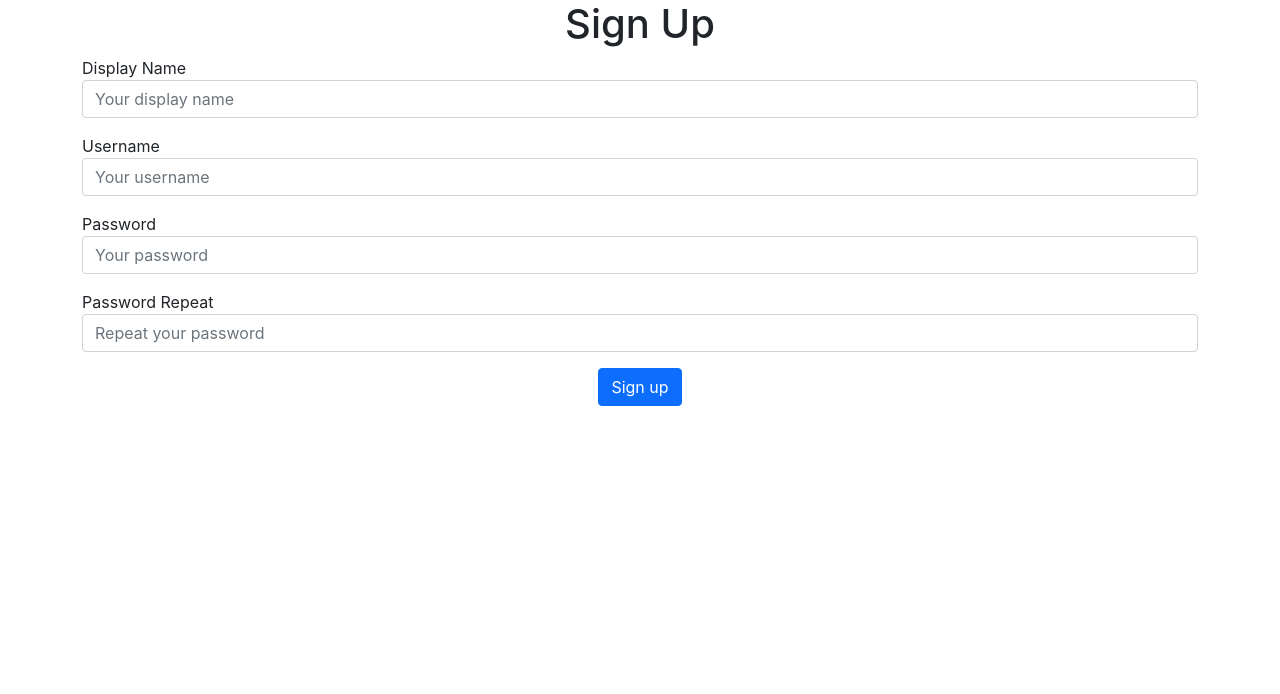
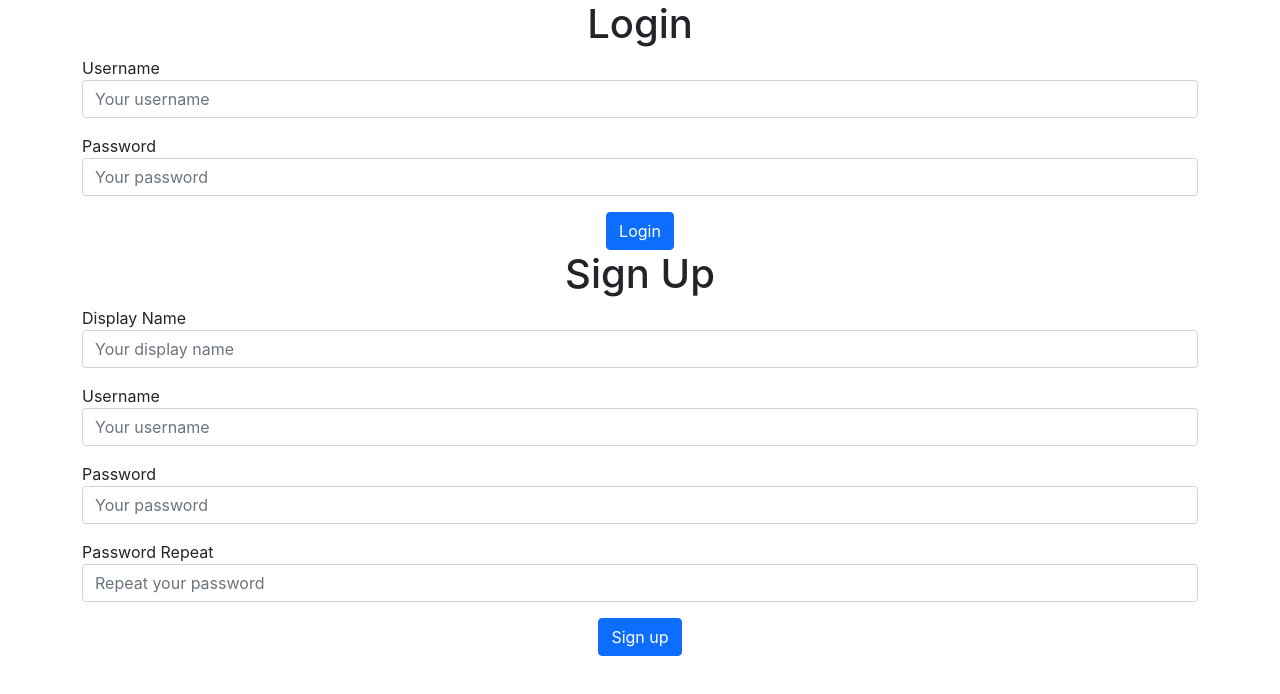
Before and after one commit to fgerner/hoax-frontend, a React (Create React App) app: page / in a window 1280 px wide. Shown: the top 694 px of the page. Built offline with nearby package versions, Linux system fonts and the light colour scheme.

Commit message:
added login component

```diff
--- /dev/null
+++ b/src/components/Login.js
@@ -0,0 +1,22 @@
+import {Component} from "react";
+import Input from "./Input";
+
+export class Login extends Component{
+    render() {
+        return(
+            <div className={'container'}>
+                <h1 className={'text-center'}>Login</h1>
+                <div className={'col-12 mb-3'}>
+                    <Input label={'Username'} placeholder={'Your username'} />
+                </div>
+                <div className={'col-12 mb-3'}>
+                    <Input type={'password'} label={'Password'} placeholder={'Your password'} />
+                </div>
+                <div className={'text-center'}>
+                    <button className="btn btn-primary">Login</button>
+                </div>
+            </div>
+        )
+    }
+}
+export default Login;
--- a/src/index.js
+++ b/src/index.js
@@ -4,6 +4,7 @@ import './index.css';
 import reportWebVitals from './reportWebVitals';
 import {UserSignup} from "./components/UserSignup";
 import * as apiCalls from './api/apiCalls';
+import Login from "./components/Login";
 
 const actions = {
     postSignup: apiCalls.signup
@@ -11,6 +12,7 @@ const actions = {
 
 ReactDOM.render(
   <React.StrictMode>
+      <Login/>
     <UserSignup actions={actions} />
   </React.StrictMode>,
   document.getElementById('root')
```
Also changed, not shown: 1 other file (tests, documents, lock files or other folders).
